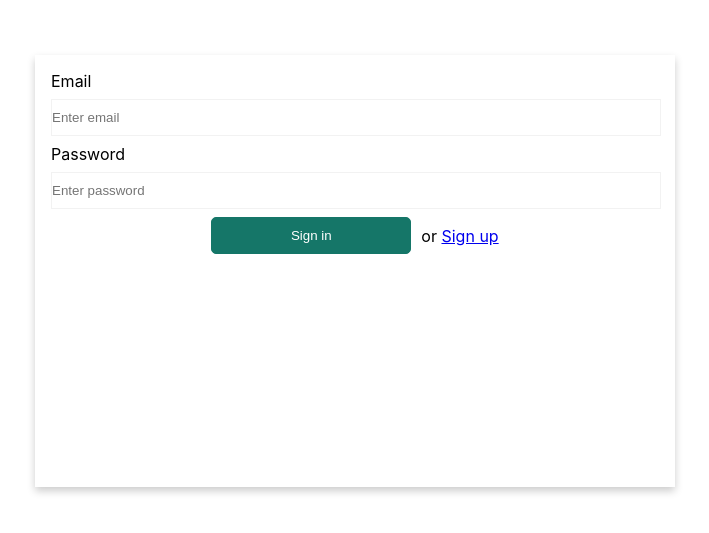
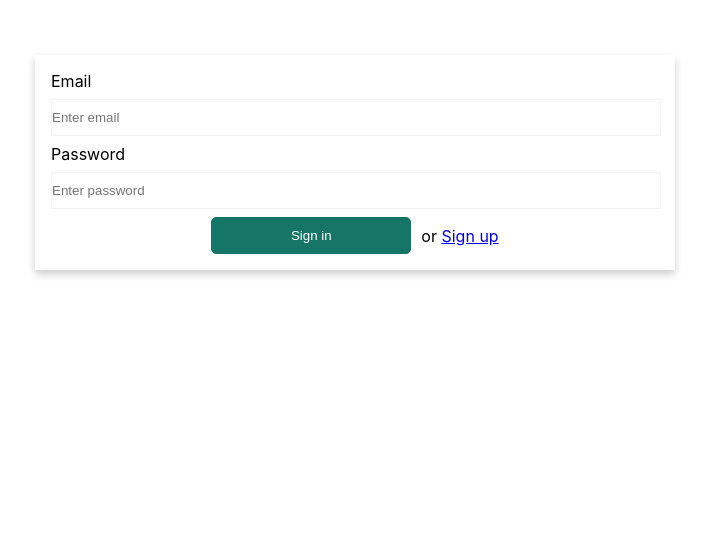
Before and after one commit to s-akinrele/clockin-client, a React (Create React App) app: page / in a window 1280 px wide. Shown: the part 129-662 px from the top of the page, without its empty margins (285-994 px from the left). Built offline with nearby package versions, Linux system fonts and the light colour scheme.

Commit message:
fix some style

```diff
--- a/src/containers/Auth/authController.scss
+++ b/src/containers/Auth/authController.scss
@@ -3,7 +3,6 @@
   margin: 0 auto;
 
   .auth-card {
-    height: 400px;
     padding: 1rem;
     box-shadow: 0 4px 8px 0 rgba(0,0,0,0.2);
     transition: 0.3s;
--- a/src/requests/userRequest.js
+++ b/src/requests/userRequest.js
@@ -22,7 +22,6 @@ export const signupUser = (user) => dispatch => {
 
   axios.post(authConstants.SIGN_UP, user)
   .then(response => {
-    console.log(response)
     if (response.status === 201) {
       dispatch(asyncActions(SIGN_UP).success(response.data))
       dispatch(asyncActions(SIGN_UP).loading(false))
```
